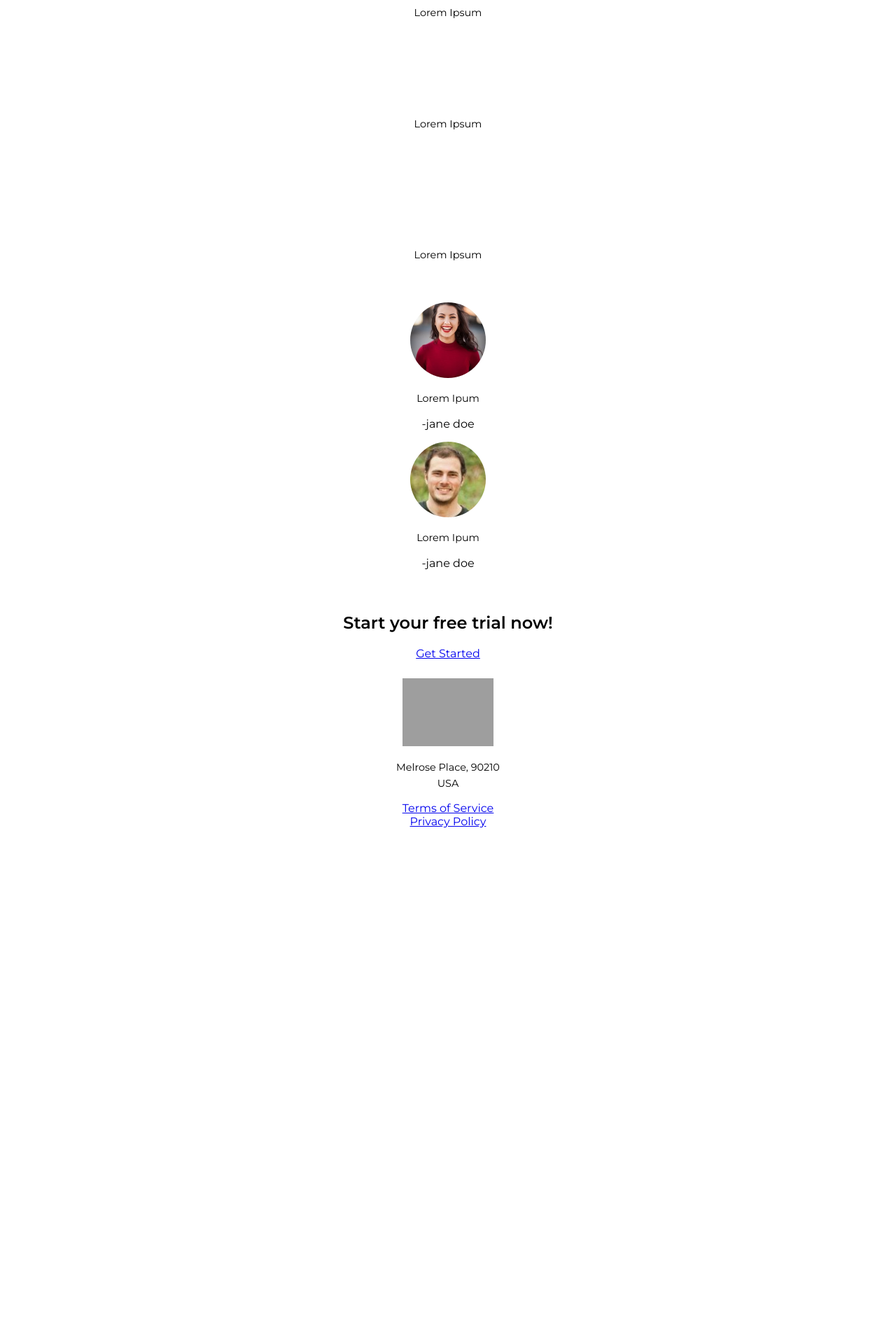
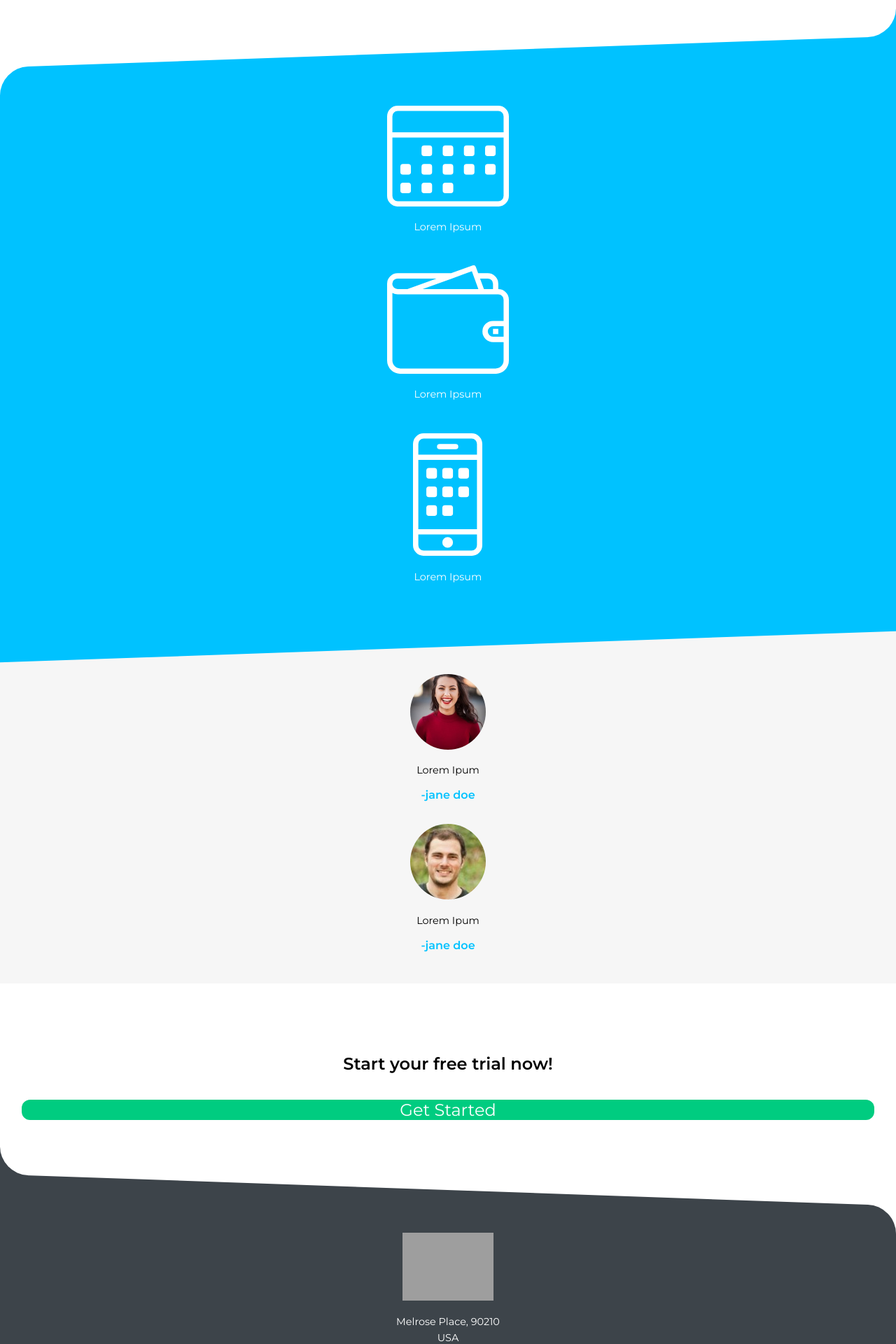
Before and after one commit to leonardojulius/porfolio, a PHP site: page / in a window 1280 px wide. Shown: the part 840-2760 px from the top of the page at 70% size. Before the commit the page ends 2023 px from the top, so only its background shows below. Run offline with PHP 8.4, Linux system fonts and the light colour scheme; grey boxes are pictures that could not be loaded.

Commit message:
finalizing

```diff
--- a/css/main.css
+++ b/css/main.css
@@ -44,3 +44,179 @@ header {
     width: 70%;
     margin: 2em auto 2em 25%;
 }
+
+h1, .subhead{
+    position: relative;
+    z-index: 3;
+}
+.subhead {
+    font-size: 1.1em;
+}
+.blue-container{
+    width: 100%;
+    background: #00C2FF;
+    color: #fff;
+    margin-top: 15%;
+    padding: 4em 0 2em;
+    border-top-left-radius: 40px;
+    transform: skewY(-2deg);
+}
+.blue-container:before {
+    content: "";
+    width: 40px;
+    height: 40px;
+    background-color:#00C2FF;
+    position: absolute;
+    top: -39px;
+    right: 0;
+    z-index: -2;
+}
+.blue-container:after {
+    content: "";
+    width: 80px;
+    height: 80px;
+    background-color: #fff;
+    top: -80px;
+    position: absolute;
+    right: 0;
+    border-radius: 50px;
+    z-index: -1;
+}
+.blue-container ul {
+    transform: skewY(2deg);
+}
+
+.blue-container ul li p{
+    margin-bottom: 3em;
+}
+
+.blue-container ul li p{
+    padding: 0 .5em;
+}
+
+.blue-container img {
+    width: 14%;
+
+}
+.blue-container ul li:nth-child(3) img{
+    width: 8%;
+}
+.gray-container{
+    background: #f6f6f6;
+    padding: 4em 0 2em;
+    margin-top: -3%;
+}
+.gray-container ul li:first-child {
+    margin-bottom: 2em;
+
+}
+figure {
+    margin: 0;
+    padding: 0;
+}
+figcaption {
+    font-weight: bold;
+    color: #00C2FF;
+}
+
+h2 {
+    margin-top: 7%;
+}
+
+.cta {
+    background: #00CC80;
+    width: calc(100% - 1em);
+    display: block;
+    color: #fff;
+    border-radius: .5em;
+    text-decoration: none;
+    font-size: 1.5em;
+    margin: 3% auto 7%;
+    position: relative;
+    z-index: 4;
+}
+.footer-container {
+    width: 100%;
+    background: #3d444a;
+    color:#fff;
+    padding: 3em 0;
+    border-top-right-radius: 40px;
+    transform:skewY(2deg);
+}
+
+.footer-container .container{
+    transform: skewY(-2deg);
+}
+.footer-container:before {
+    content: "";
+    width: 40px;
+    height: 40px;
+    background-color: #3D444A;
+    position: absolute;
+    top: -39px;
+    left: 0;
+    z-index: -2;
+}
+
+.footer-container:after{
+    content: "";
+    width: 80px;
+    height: 80px;
+    background-color:  #fff;
+    position: absolute;
+    z-index: -1;
+    top: -80px;
+    left: 0;
+    border-radius: 50%;
+}
+
+ul.footer-links{
+    margin:0 auto;
+}
+ul.footer-links li{
+    display:inline-block;
+    margin:0 auto;
+}
+
+ul.footer-links li a{
+   color: #9d9d9d;
+   font-size: .8em;
+}
+
+nav ul {
+
+    position: fixed;
+    width: 60%;
+    top: 0;
+    right: 0;
+    text-align: left;
+    background: rgb(36,41,44);
+    height: 100%;
+    z-index: 7;
+    padding-top: 3em;
+}
+
+nav ul li a {
+    color: white;
+    text-decoration:none;
+    display: block;
+    width: 100%;
+    padding: 1em 2em;
+    background-color: rgb(49, 55, 59);
+}
+
+nav ul li a:hover {
+   background-color: rgb(65, 73,78;
+}
+
+.exit-btn {
+  margin-bottom: 1em;
+  margin-top: -1.3em;
+  text-align: right;
+  padding: 0 1.4em;
+}
+
+.exit-btn img {
+    width: 15px;
+    cursor: pointer;
+}
```
